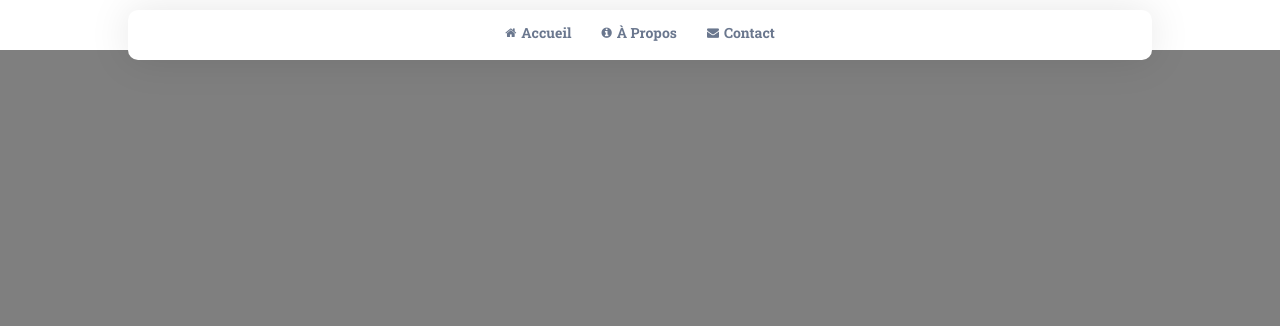
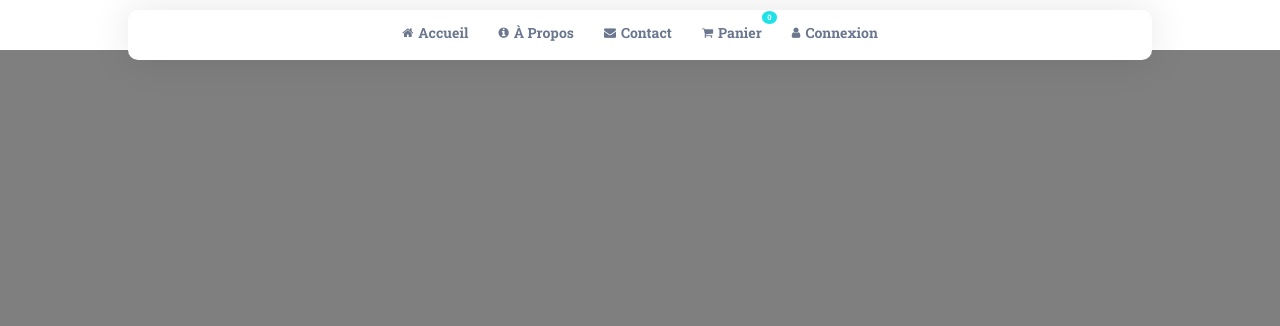
Before and after one commit to Full-Gor/chaussure2, a website with bundled scripts: page index.html in a window 1280 px wide. Shown: the top 326 px of the page. Built offline with nearby package versions, Linux system fonts and the light colour scheme; a web font is replaced by a local one.

Commit message:
Fix: Updated cart link in header to point to cart page

```diff
--- a/components/header.html
+++ b/components/header.html
@@ -9,6 +9,12 @@
         </li>
         <li class="navbar__item">
             <a class="navbar__link" href="/pages/contact.html"><i class="fa fa-envelope"></i>Contact</a>
+        </li>
+        <li class="navbar__item">
+            <a class="navbar__link" href="/pages/cart.html"><i class="fa fa-shopping-cart"></i>Panier<span id="cart-count" class="badge">0</span></a>
+        </li>
+        <li class="navbar__item">
+            <a class="navbar__link" href="/pages/auth/login.html"><i class="fa fa-user"></i>Connexion</a>
         </li>
     </ul>
 </nav>
```
